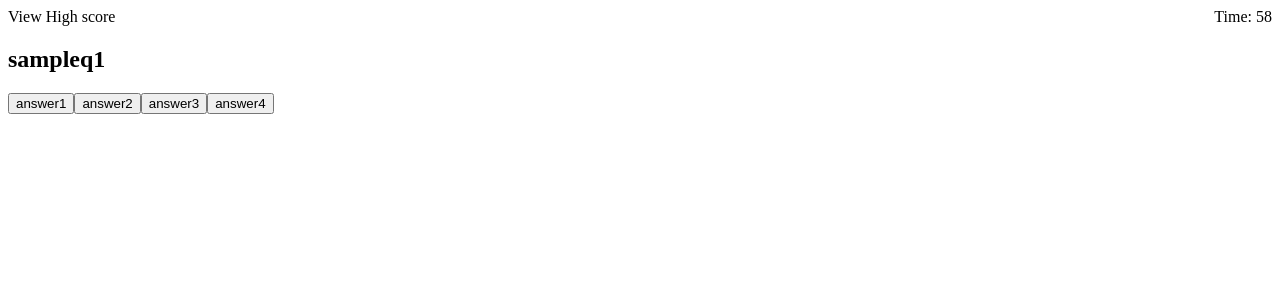
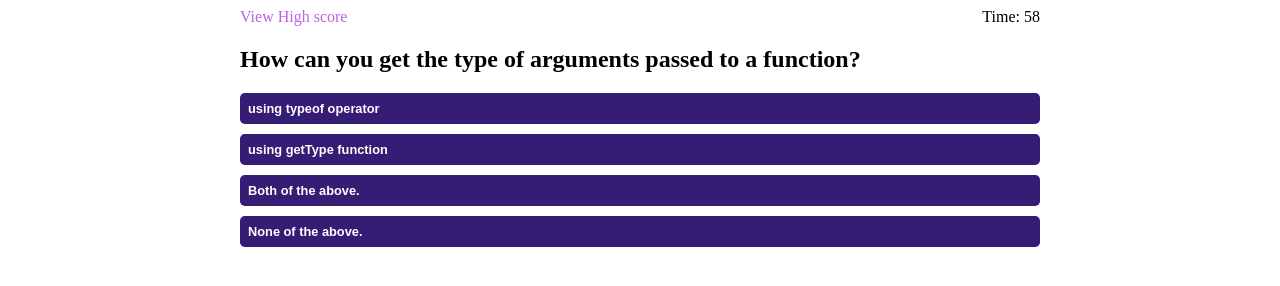
Before and after one commit to sandeep6528/javascript-quizz, a plain HTML site: page index.html in a window 1280 px wide. Both pictures are taken after a click on the button "Start Quizz". Drawn offline with Linux system fonts and the light colour scheme.

Commit message:
added CSS

```diff
--- a/index.html
+++ b/index.html
@@ -19,7 +19,7 @@
      <div id="start" class="start">
         <h2> Coding Quizz Challenge</h2>
         <p>
-            Hello
+
         </p>
 
         <button onclick="startQuizz()">
--- a/script.js
+++ b/script.js
@@ -6,43 +6,44 @@ let highScores = [];
 const timeElement = document.getElementById('time');
 const questions = [
 {
-    question: 'sampleq1',
+    question: 'How can you get the type of arguments passed to a function?',
     answer: 0,
     answers: [
-        'answer1',
-        'answer2',
-        'answer3',
-        'answer4'
+        ' using typeof operator',
+        ' using getType function ',
+        ' Both of the above.',
+        'None of the above.'
     ]
 },
 {
-    question: 'sampleq2',
+    question: 'Which built-in method removes the last element from an array and returns that element?',
+    answer: 1,
+    answers: [
+        'answer1',
+        ' pop()',
+        'get()',
+        'last()'
+    ]
+},
+{
+    question: 'Which of the following function of String object creates an HTML anchor that is used as a hypertext target?',
     answer: 2,
     answers: [
         'answer1',
-        'answer2',
-        'answer3',
-        'answer4'
+        ' link()',
+        'anchor()',
+        ' blink()'
     ]
 },
 {
-    question: 'sampleq3',
-    answer: 2,
-    answers: [
-        'answer1',
-        'answer2',
-        'answer3',
-        'answer4'
-    ]
-},
-{
-    question: 'sampleq4',
+    question: 'How can we change the background color of an element?',
+
     answer: 3,
     answers: [
-        'answer1',
-        'answer2',
-        'answer3',
-        'answer4'
+        'margin',
+        'color',
+        'None Of Above',
+        'background-color'
     ]
 }
 ];
--- a/style.css
+++ b/style.css
@@ -1,10 +1,68 @@
+
+.game,
+.save-high-score,
+.high-scores {
+    display: none;
+}
+
 header {
     display: flex;
     justify-content: space-between;
+    width: 800px;
+    margin: 0 auto;
+}
+
+header > span[onclick] {
+    color: #bd60e7;
+    cursor: pointer;
+}
+
+button {
+    background: #351c75;
+    border: none;
+    border-radius: 0.3rem;
+    color: white;
+    cursor: pointer;
+    font-size: 0.8rem;
+    font-weight: bold;
+    padding: 0.5rem;
+}
+
+button:hover {
+    background: #bd60e7;
 }
 
 .game,
 .save-high-score,
 .high-scores {
     display: none;
+    width: 800px;
+    margin: 0 auto;
 }
+
+.start {
+    text-align: center;
+}
+
+.answer-button {
+    display: block;
+    width: 100%;
+    text-align: left;
+    margin-bottom: 10px;
+}
+
+form input[type="text"] {
+    padding: 0.3rem;
+}
+
+.high-scores ul {
+    list-style: none;
+    padding: 0;
+}
+
+.high-scores-item {
+    background: #6f4e7d;
+    padding: 5px;
+    margin-bottom: 10px;
+    color: white;
+}
```
Also changed, not shown: 1 other file.
